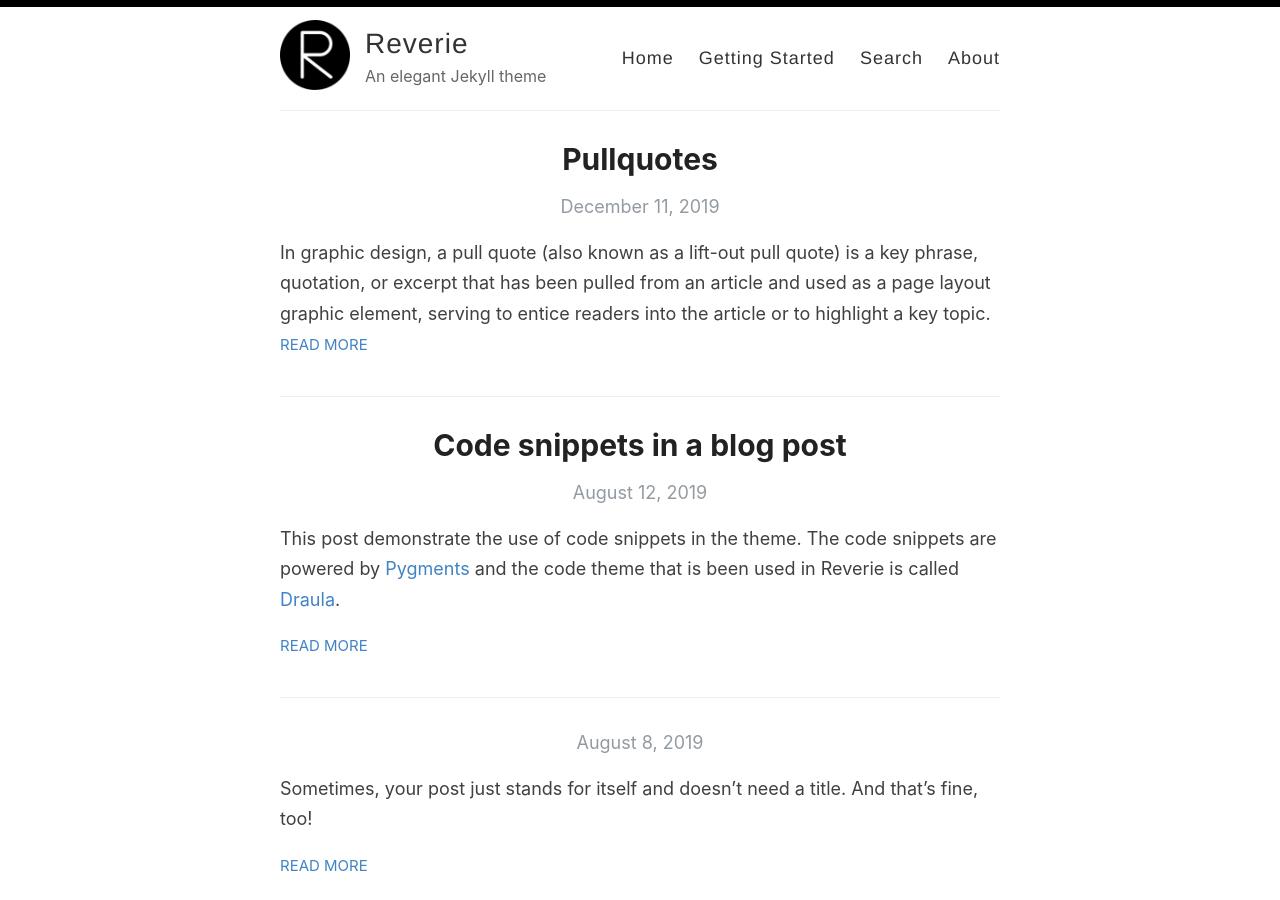
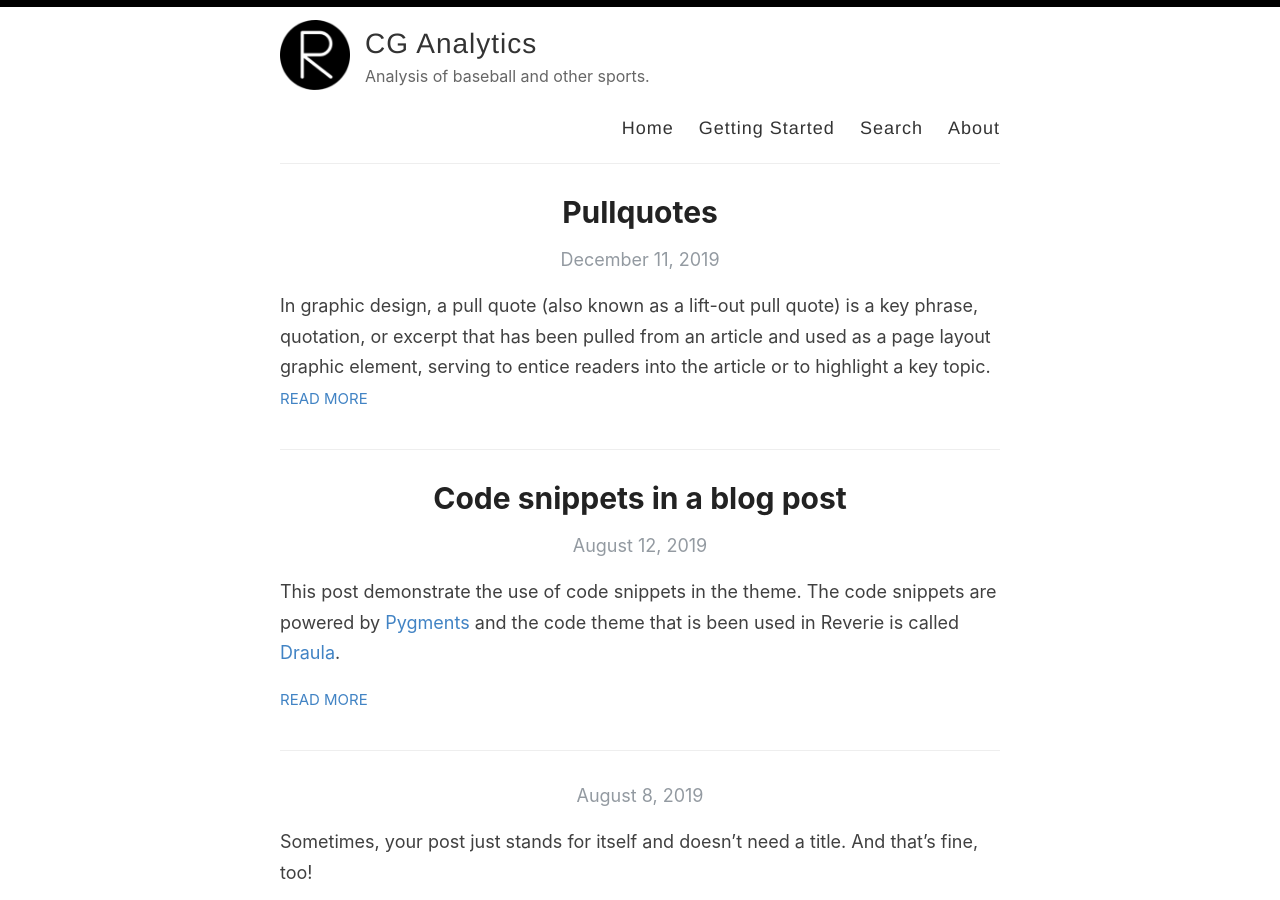
Before and after one commit to cgutwein/cgutwein.github.io, a Jekyll site: the page built from index.html, in a window 1280 px wide and 900 px high. Built offline with Jekyll 4.4.1, drawn with Linux system fonts in a browser that asks for light colours; the list of posts is cut into pages by our own code.

Commit message:
Update _config.yml

```diff
--- a/_config.yml
+++ b/_config.yml
@@ -3,13 +3,13 @@
 #
 
 # Name of your site (displayed in the header)
-name: Reverie
+name: CG Analytics
 
 # Name of the author
-author: Amit Merchant
+author: Chet Gutwein
 
 # Short bio or description (displayed in the header)
-description: An elegant Jekyll theme
+description: Analysis of baseball and other sports.
 
 # URL of your avatar or profile pic (you could use your GitHub profile pic)
 avatar: /images/reverie.png
@@ -21,15 +21,15 @@
 # Includes an icon in the footer for each username you enter
 footer-links:
   dribbble:
-  email: amit.d.merchant@gmail.com
+  email: chet.gutwein@gmail.com
   facebook:
   flickr:
-  github: amitmerchant1990/reverie
+  github: cgutwein
   instagram:
   linkedin:
   pinterest:
   rss: rss
-  twitter: amit_merchant
+  twitter: cgutwein
   stackoverflow:
   youtube: # channel/<your_long_string> or user/<user-name>
   googleplus: # anything in your profile username that comes after plus.google.com/
@@ -45,14 +45,14 @@
 
 # Your website URL (e.g. http://amitmerchant1990.github.io or http://www.amitmerchant.com)
 # Used for Sitemap.xml and your RSS feed
-url: http://www.amitmerchant.com/reverie
-enforce_ssl: https://www.amitmerchant.com/reverie
+url: http://www.chetgutwein.com/
+enforce_ssl: https://chetgutwein.com/
 
 # If you're hosting your site at a Project repository on GitHub pages
 # (http://yourusername.github.io/repository-name)
 # and NOT your User repository (http://yourusername.github.io)
 # then add in the baseurl here, like this: "/repository-name"
-baseurl: "/reverie"
+baseurl:
 
 #
 # !! You don't need to change any of the configuration flags below !!
```
